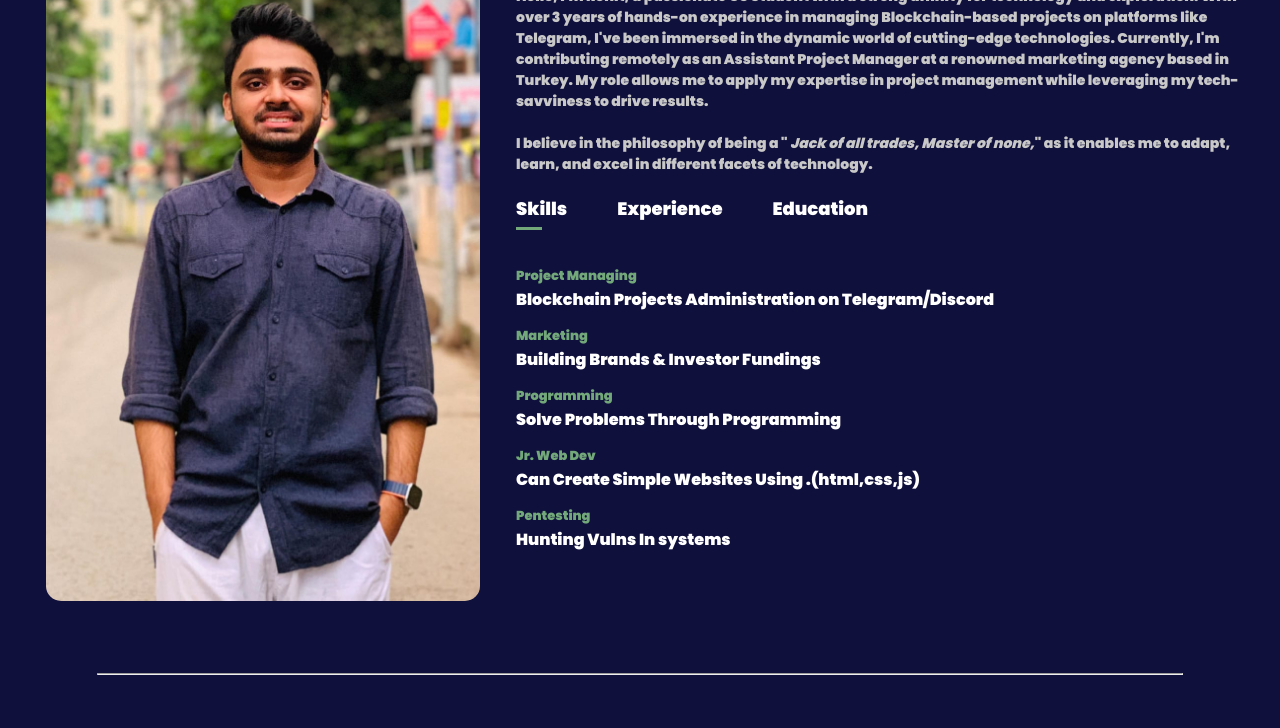
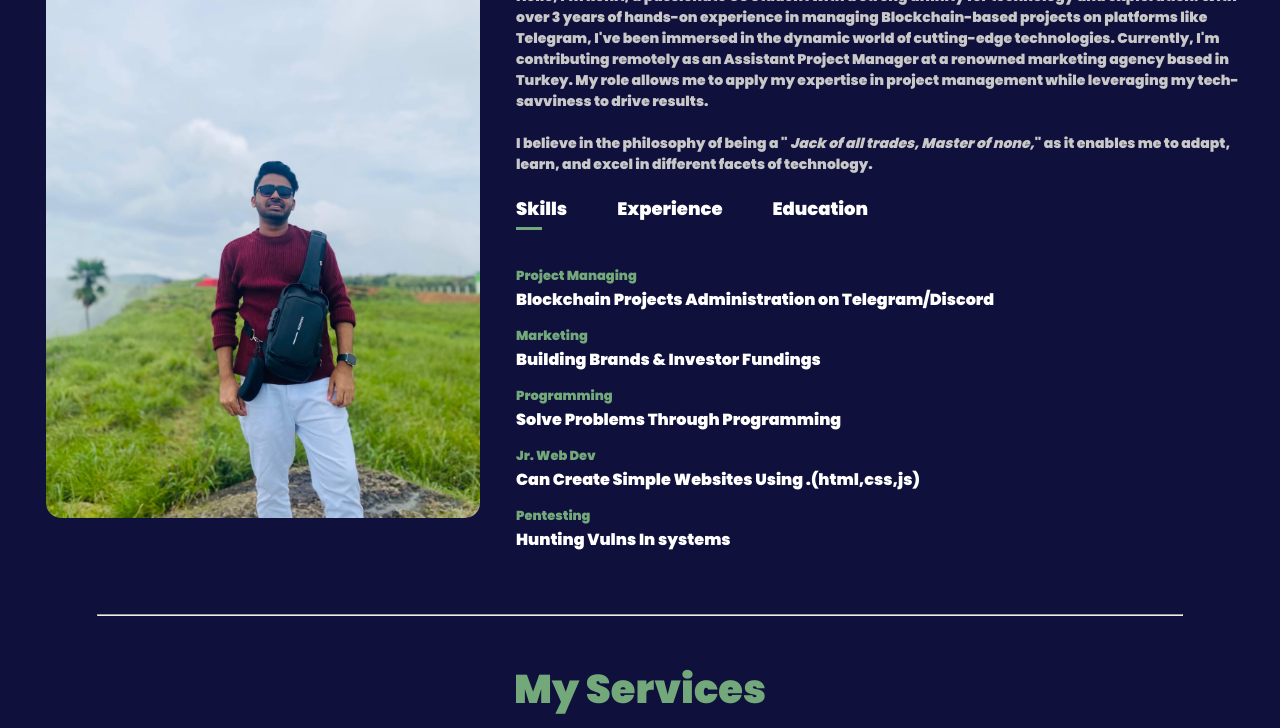
Before and after one commit to TSRohit99/tsrohit99.github.io, a plain HTML site: page index.html in a window 1280 px wide. Shown: the part 758-1486 px from the top of the page. Drawn offline with nearby package versions, Linux system fonts and the light colour scheme.

Commit message:
Picture changed

```diff
--- a/index.html
+++ b/index.html
@@ -73,7 +73,7 @@
             <div class=" container">
                 <div class="row">
                     <div class="image">
-                        <img src="./roh.jpeg">
+                        <img src="./rohMeg.jpg">
                     </div>
                     <div class="Atext">
                         <h1 class="sub-title">About RoHit</h1>
```
Also changed, not shown: rohMeg.jpg (added).
